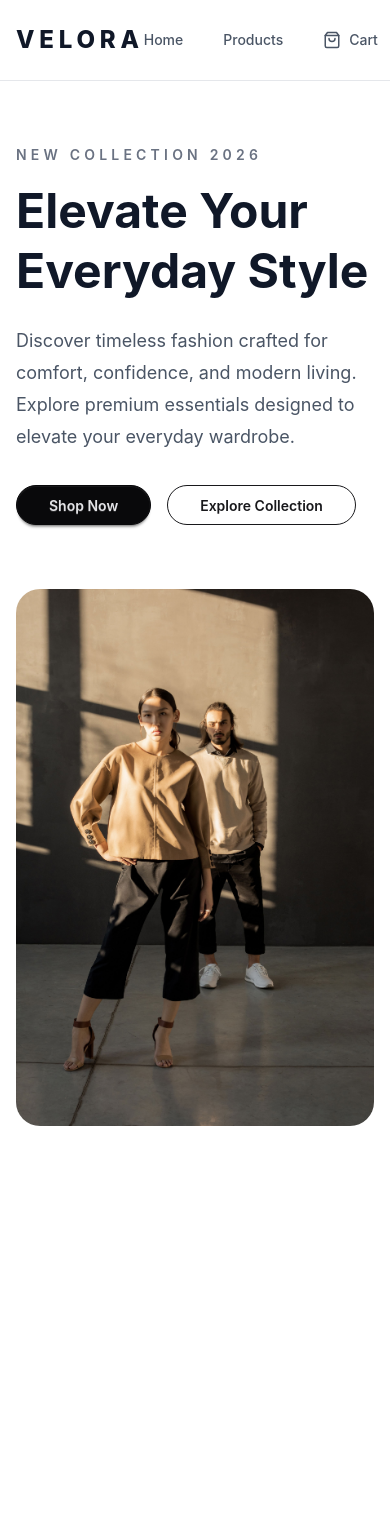
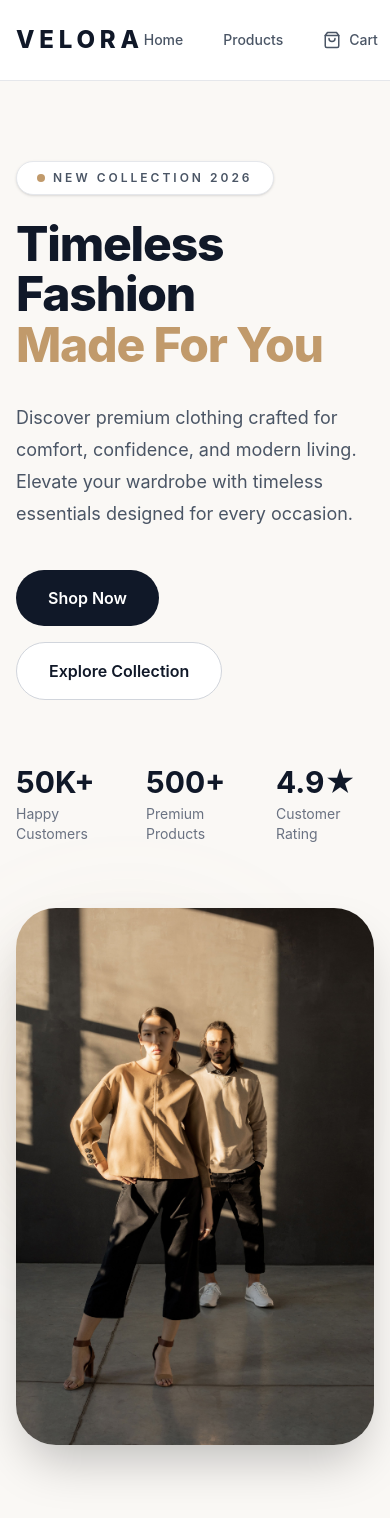
Before and after one commit to Fahim20223/velora, a Next.js app: page / in a window 390 px wide. Shown: the top 1518 px of the page. Before the commit the page ends 1190 px from the top, so only its background shows below. Built offline with nearby package versions, Linux system fonts and the light colour scheme.

Commit message:
edited the hero section with more user friendly & responsive

```diff
--- a/src/components/home/Hero.jsx
+++ b/src/components/home/Hero.jsx
@@ -1,58 +1,97 @@
 import React from "react";
 import Container from "../ui/Container";
 import Image from "next/image";
-// import heroImage from "@/assets/images/hero-couple.jpg";
-import heroImage from "@/assets/images/hero-couple.jpg";
 import Link from "next/link";
+
+import heroImage from "@/assets/images/heroCouple.jpg";
 
 const Hero = () => {
   return (
-    <section className="py-16 lg:py-24">
+    <section className="bg-[#FAF8F5] py-20 lg:py-28">
       <Container>
-        <div className="grid grid-cols-1 items-center gap-16 lg:grid-cols-2">
+        <div className="grid grid-cols-1 items-center gap-16 md:grid-cols-2">
           {/* Left side */}
           <div>
-            <p className="mb-4 text-sm font-semibold uppercase tracking-[0.3em] text-gray-500">
-              New Collection 2026
+            {/* Badge */}
+            <div className="mb-6 inline-flex items-center gap-2 rounded-full border border-[#E5E7EB] bg-white px-5 py-2 shadow-sm">
+              <span className="h-2 w-2 rounded-full bg-[#C19A6B]" />
+              <span className="text-xs font-semibold uppercase tracking-[0.25em] text-gray-600">
+                New Collection 2026
+              </span>
+            </div>
+
+            {/* Heading */}
+            <h1 className="text-5xl font-extrabold leading-[1.05] tracking-tight text-gray-900 lg:text-7xl">
+              Timeless Fashion
+              <br />
+              <span className="text-[#C19A6B]">Made For You</span>
+            </h1>
+
+            {/* Description */}
+            <p className="mt-8 max-w-xl text-lg leading-8 text-gray-600">
+              Discover premium clothing crafted for comfort, confidence, and
+              modern living. Elevate your wardrobe with timeless essentials
+              designed for every occasion.
             </p>
 
-            <h1 className="mb-6 text-5xl font-bold leading-tight text-gray-900 lg:text-7xl">
-              Elevate Your
-              <br />
-              Everyday Style
-            </h1>
-
-            <p className="mb-8 max-w-lg text-lg leading-8 text-gray-600">
-              Discover timeless fashion crafted for comfort, confidence, and
-              modern living. Explore premium essentials designed to elevate your
-              everyday wardrobe.
-            </p>
-
-            <div className="flex flex-wrap gap-4">
+            {/* Buttons */}
+            <div className="mt-10 flex flex-wrap gap-4">
               <Link
                 href="/products"
-                className="btn btn-neutral rounded-full px-8"
+                className="rounded-full bg-gray-900 px-8 py-4 font-semibold text-white transition-all duration-300 hover:-translate-y-1 hover:bg-black hover:shadow-xl"
               >
                 Shop Now
               </Link>
 
               <Link
                 href="/products"
-                className="btn btn-outline rounded-full px-8"
+                className="rounded-full border border-gray-300 bg-white px-8 py-4 font-semibold text-gray-900 transition-all duration-300 hover:border-gray-900 hover:shadow-lg"
               >
                 Explore Collection
               </Link>
             </div>
+
+            {/* Stats */}
+            <div className="mt-16 grid grid-cols-3 gap-8">
+              <div>
+                <h3 className="text-3xl font-bold text-gray-900">50K+</h3>
+                <p className="mt-1 text-sm text-gray-500">Happy Customers</p>
+              </div>
+
+              <div>
+                <h3 className="text-3xl font-bold text-gray-900">500+</h3>
+                <p className="mt-1 text-sm text-gray-500">Premium Products</p>
+              </div>
+
+              <div>
+                <h3 className="text-3xl font-bold text-gray-900">4.9★</h3>
+                <p className="mt-1 text-sm text-gray-500">Customer Rating</p>
+              </div>
+            </div>
           </div>
 
           {/* Right side */}
-          <div className="flex justify-center lg:justify-end">
+          <div className="relative flex justify-center lg:justify-end">
+            {/* Background Decoration */}
+            <div className="absolute -left-8 top-10 h-72 w-72 rounded-full bg-[#C19A6B]/10 blur-3xl" />
+
+            {/* Image */}
             <Image
               src={heroImage}
-              alt="Fashion couple wearing modern clothing"
+              alt="Fashion Couple"
               priority
-              className="w-full max-w-md rounded-3xl object-cover"
+              className="relative z-10 w-full max-w-lg rounded-[40px] object-cover shadow-2xl"
             />
+
+            {/* Floating Card
+            <div className="absolute bottom-8 left-0 z-20 rounded-2xl bg-white p-5 shadow-xl">
+              <p className="text-sm font-semibold text-gray-900">
+                ⭐ 4.9 Customer Rating
+              </p>
+              <p className="mt-1 text-sm text-gray-500">
+                Trusted by 50,000+ shoppers
+              </p>
+            </div> */}
           </div>
         </div>
       </Container>
```
Also changed, not shown: src/assets/images/heroCouple.jpg (renamed from src/assets/images/hero-couple.jpg).
